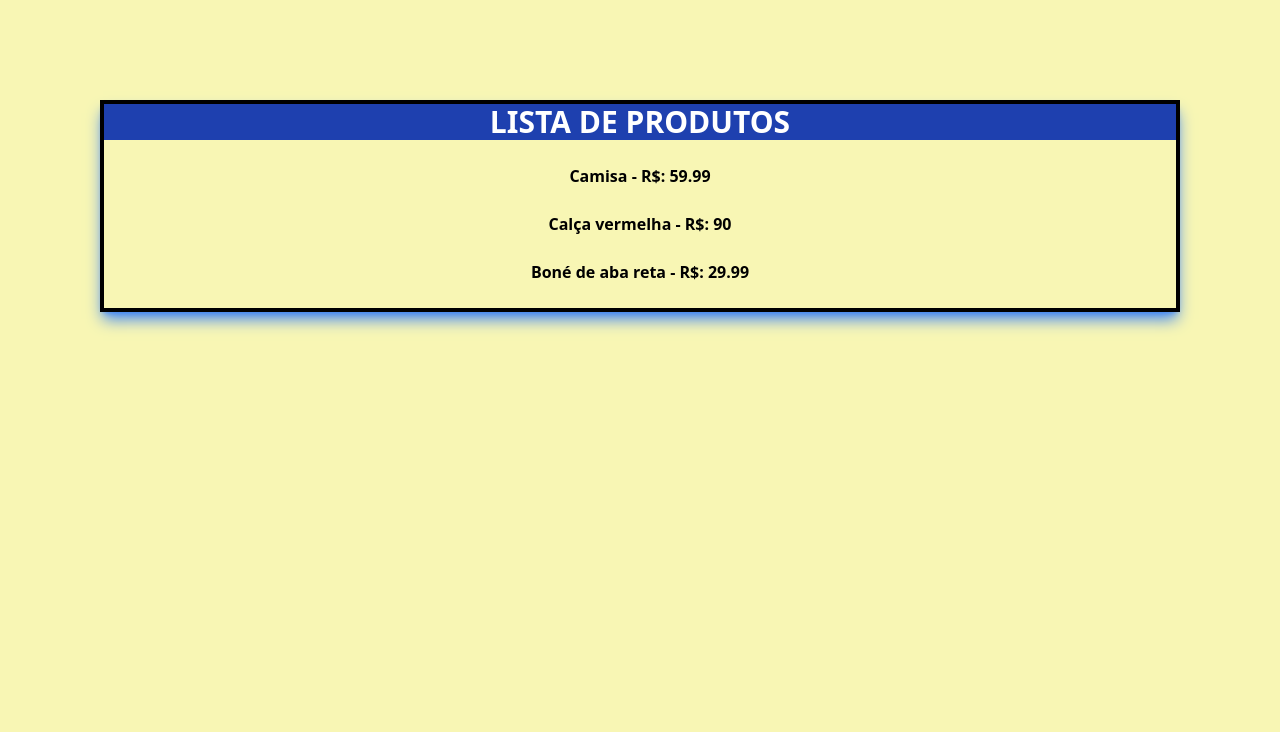
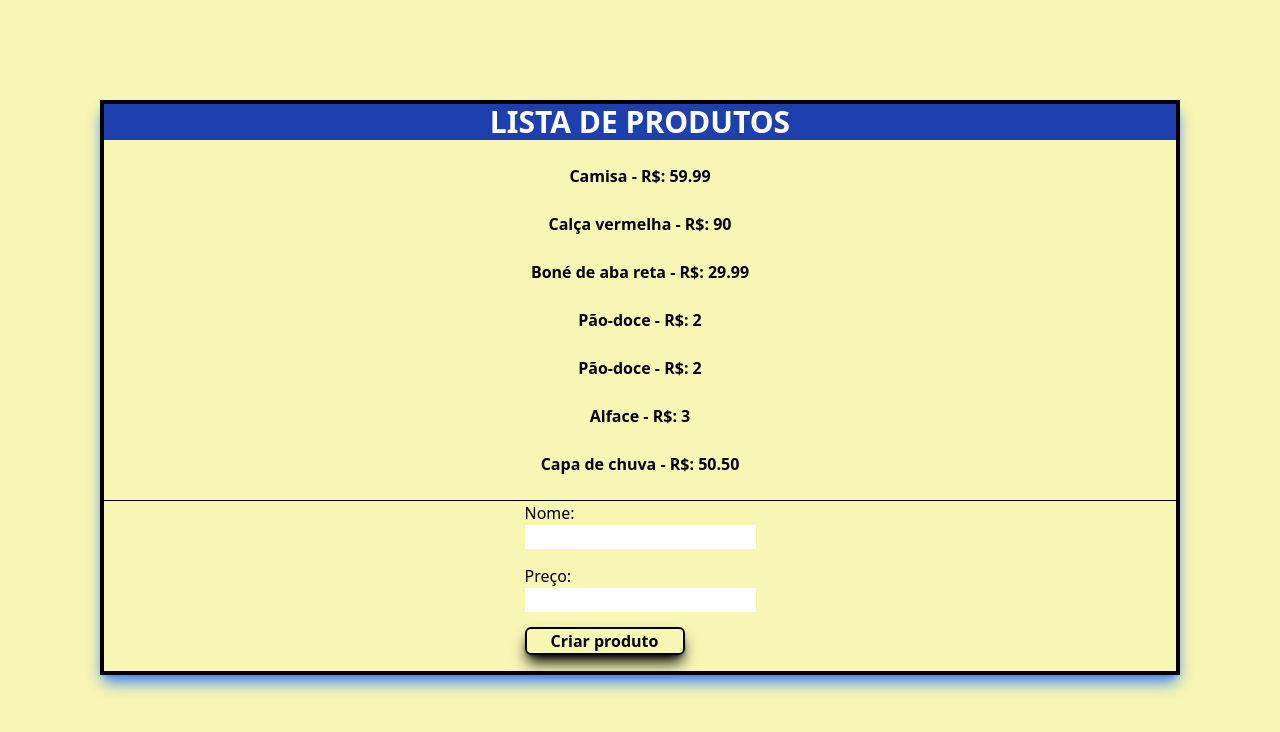
Before and after one commit to davcavalc/aulas-de-react-udemy, a React (Vite) app in the folder Req_http/: page / in a window 1280 px wide. Shown: the top 732 px of the page. Built offline with nearby package versions, Linux system fonts and the light colour scheme; data requests are answered from the project's data file.

Commit message:
📓Aula: Adicionando dados com React - 03/09/2022

```diff
--- a/Req_http/data/db.json
+++ b/Req_http/data/db.json
@@ -2,7 +2,7 @@
   "products": [
     {
       "id": 1,
-            "name": "Camisa" ,
+      "name": "Camisa",
       "price": 59.99
     },
     {
@@ -14,6 +14,26 @@
       "id": 3,
       "name": "Boné de aba reta",
       "price": 29.99
+    },
+    {
+      "name": "Pão-doce",
+      "price": "2",
+      "id": 4
+    },
+    {
+      "name": "Pão-doce",
+      "price": "2",
+      "id": 5
+    },
+    {
+      "name": "Alface",
+      "price": "3",
+      "id": 6
+    },
+    {
+      "name": "Capa de chuva",
+      "price": "50.50",
+      "id": 7
     }
   ]
 }
--- a/Req_http/src/App.jsx
+++ b/Req_http/src/App.jsx
@@ -6,6 +6,8 @@ import { useState, useEffect } from "react";
 
 function App() {
  const [products, setProducts] = useState([]);
+ const [name, setName] = useState("");
+ const [price, setPrice] = useState("");
 
  // 1 - resgatando dados
  useEffect(() => {
@@ -20,6 +22,22 @@ function App() {
   fetchData();
  }, []);
 
+ // 2 - Add de produtos
+ const handleSubmit = async (e) => {
+  e.preventDefault();
+  const product = {
+   name,
+   price,
+  };
+  const res = await fetch("http://localhost:3000/products", {
+   method: "POST",
+   headers: {
+    "Content-type": "application/json",
+   },
+   body: JSON.stringify(product),
+  });
+ };
+
  return (
   <>
    <div className="border-[4px] border-black shadow-lg shadow-blue-500">
@@ -31,6 +49,37 @@ function App() {
       </li>
      ))}
     </ul>
+    {/* FORMULÁRIO */}
+    <div className="add-product">
+     <form
+      className="flex flex-col items-center justify-center"
+      onSubmit={handleSubmit}
+     >
+      <label htmlFor="">
+       <span>Nome:</span>
+       <input
+        className="flex flex-col mb-[15px]"
+        type="text"
+        value={name}
+        name="name"
+        onChange={(e) => setName(e.target.value)}
+       />
+       <span>Preço:</span>
+       <input
+        className="flex flex-col mb-[15px]"
+        type="number"
+        value={price}
+        name="price"
+        onChange={(e) => setPrice(e.target.value)}
+       />
+       <input
+        className="mb-4 border-[2px] border-[#000] w-40 rounded-md shadow-lg shadow-black font-bold hover:border-[6px] hover:border-amber-500 hover:bg-black hover:text-white"
+        type="submit"
+        value="Criar produto"
+       />
+      </label>
+     </form>
+    </div>
    </div>
   </>
  );
--- a/Req_http/src/index.css
+++ b/Req_http/src/index.css
@@ -11,3 +11,7 @@ body {
 .title {
  @apply text-3xl flex justify-center uppercase font-bold bg-blue-800 text-white;
 }
+
+.add-product {
+    @apply border-t-[1px] border-solid border-[#000];
+}
```
Lines whose indentation alone changed are shown as unchanged.
